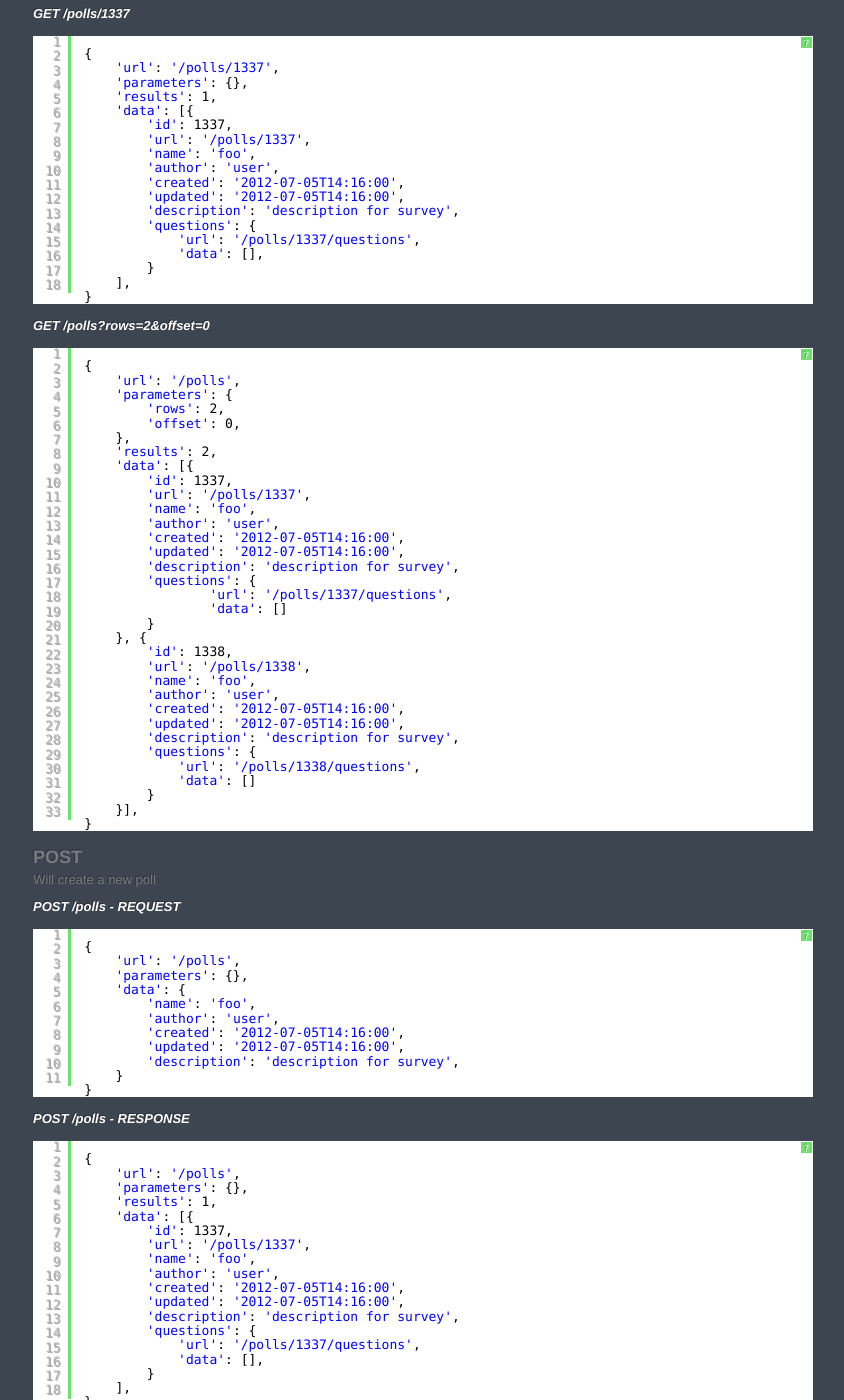
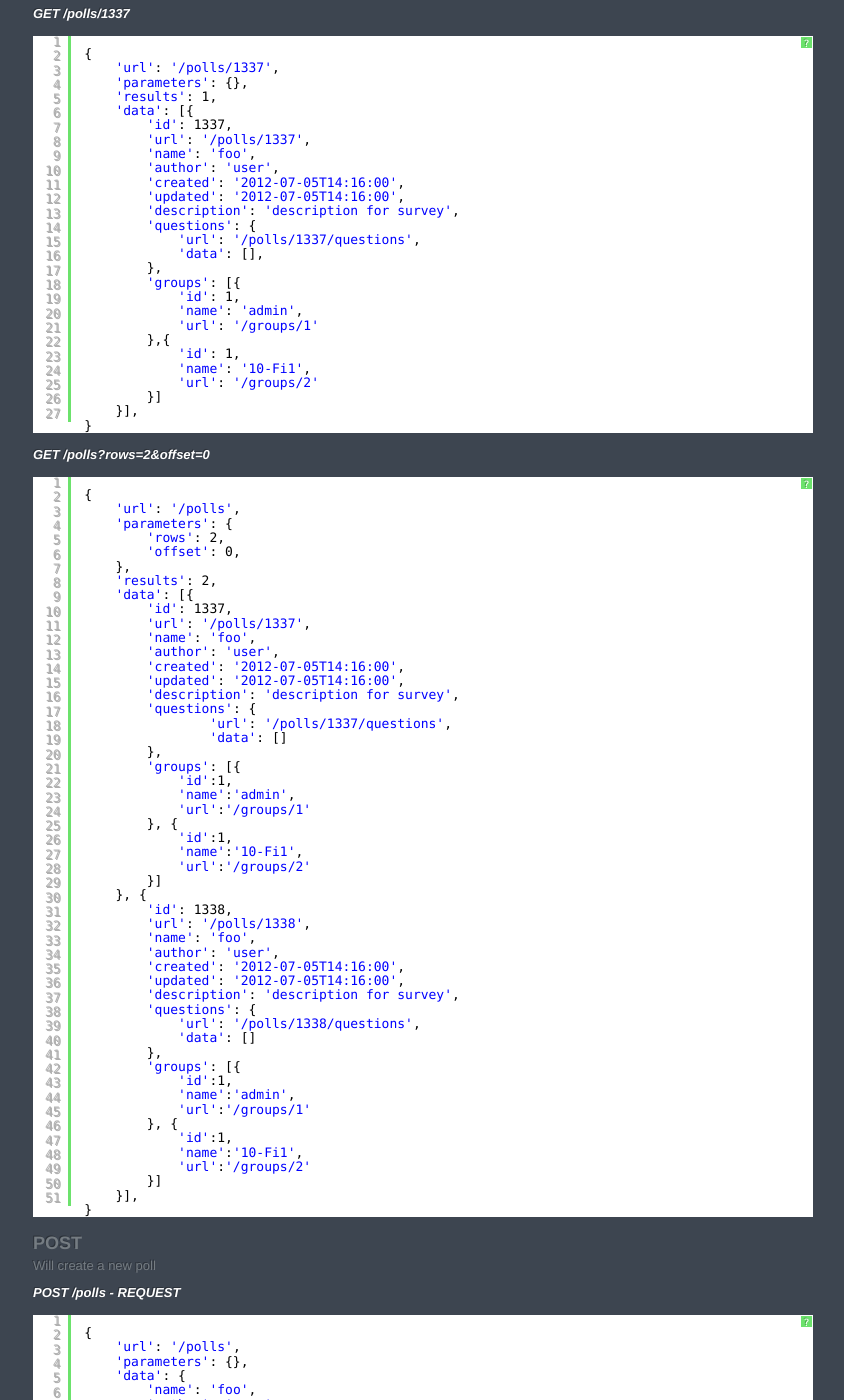
Before and after one commit to newLoki/Pollex, a Jekyll site: the page built from _posts/2012-05-08-polls.markdown, in a window 1280 px wide and 1400 px high, scrolled down 192 px. Shown: the whole window, without its empty margins (297-1141 px from the left). Built offline with Jekyll 4.4.1, drawn with Linux system fonts in a browser that asks for light colours; nearby versions of some CDN libraries; Markdown is read by kramdown in place of the engine named in the settings; some of the changed text lies outside the part shown.

Commit message:
add group rights to json mockups for polls

```diff
--- a/_includes/mockups/json/polls/get.1337.json
+++ b/_includes/mockups/json/polls/get.1337.json
@@ -14,6 +14,15 @@
         'questions': {
             'url': '/polls/1337/questions',
             'data': [],
-        }
-    ],
+        },
+        'groups': [{
+            'id': 1,
+            'name': 'admin',
+            'url': '/groups/1'
+        },{
+            'id': 1,
+            'name': '10-Fi1',
+            'url': '/groups/2'
+        }]
+    }],
 }
--- a/_includes/mockups/json/polls/get.index.json
+++ b/_includes/mockups/json/polls/get.index.json
@@ -17,7 +17,16 @@
         'questions': {
                 'url': '/polls/1337/questions',
                 'data': []
-        }
+        },
+        'groups': [{
+            'id':1,
+            'name':'admin',
+            'url':'/groups/1'
+        }, {
+            'id':1,
+            'name':'10-Fi1',
+            'url':'/groups/2'
+        }]
     }, {
         'id': 1338,
         'url': '/polls/1338',
@@ -29,6 +38,15 @@
         'questions': {
             'url': '/polls/1338/questions',
             'data': []
-        }
+        },
+        'groups': [{
+            'id':1,
+            'name':'admin',
+            'url':'/groups/1'
+        }, {
+            'id':1,
+            'name':'10-Fi1',
+            'url':'/groups/2'
+        }]
     }],
 }
--- a/_includes/mockups/json/polls/post.request.json
+++ b/_includes/mockups/json/polls/post.request.json
@@ -8,5 +8,14 @@
         'created': '2012-07-05T14:16:00',
         'updated': '2012-07-05T14:16:00',
         'description': 'description for survey',
+        'groups': [{
+            'id':1,
+            'name':'admin',
+            'url':'/groups/1'
+        }, {
+            'id':1,
+            'name':'10-Fi1',
+            'url':'/groups/2'
+        }]
     }
 }
--- a/_includes/mockups/json/polls/post.response.json
+++ b/_includes/mockups/json/polls/post.response.json
@@ -14,6 +14,15 @@
         'questions': {
             'url': '/polls/1337/questions',
             'data': [],
-        }
+        },
+        'groups': [{
+            'id':1,
+            'name':'admin',
+            'url':'/groups/1'
+        }, {
+            'id':1,
+            'name':'10-Fi1',
+            'url':'/groups/2'
+        }]
     ],
 }
--- a/_includes/mockups/json/polls/put.request.json
+++ b/_includes/mockups/json/polls/put.request.json
@@ -10,5 +10,10 @@
         'created': '2012-07-05T14:16:00',
         'updated': '2012-07-05T14:16:00',
         'description': 'description for survey',
+        'groups': [{
+            'id':1,
+            'name':'admin',
+            'url':'/groups/1'
+        }]
     }
 }
--- a/_includes/mockups/json/polls/put.response.json
+++ b/_includes/mockups/json/polls/put.response.json
@@ -14,6 +14,11 @@
         'questions': {
             'url': '/polls/1337/questions',
             'data': [],
-        }
+        },
+        'groups': [{
+            'id':1,
+            'name':'admin',
+            'url':'/groups/1'
+        }]
     ],
 }
```
